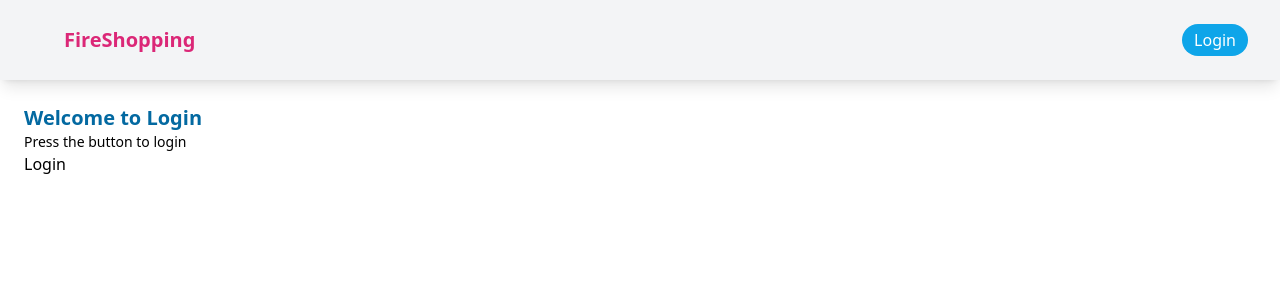
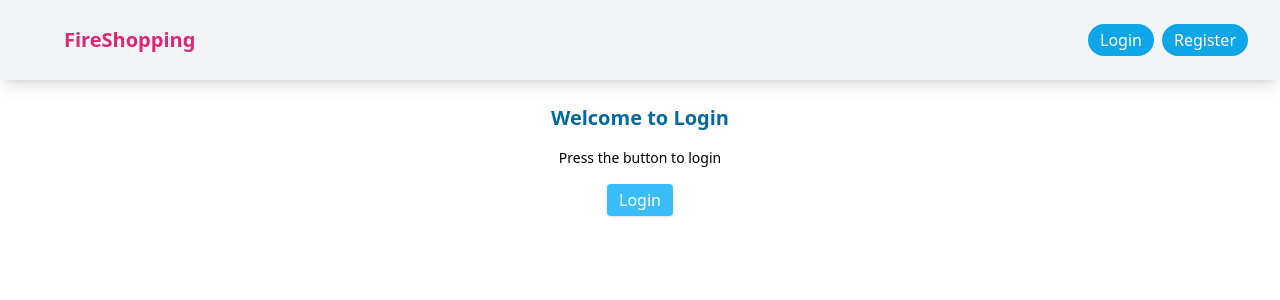
Before and after one commit to katiaku/firebase-shopping, a React (Create React App) app: page / in a window 1280 px wide. Both pictures are taken after a click on the button "Login". Shown: the top 300 px of the page. Built offline with nearby package versions, Linux system fonts and the light colour scheme; some icons are missing; the HTML template or start-up script is replaced by a standard one.

Commit message:
Add authentication with email

```diff
--- a/src/App.js
+++ b/src/App.js
@@ -3,6 +3,7 @@
 import Header from './components/Header';
 import Home from './routes/Home';
 import Login from './routes/Login';
+import Register from './routes/Register';
 
 export const AppContext = createContext(null);
 
@@ -14,6 +15,7 @@
       <main className='p-6'>
         {route === "home" && <Home />}
         {route === "login" && <Login />}
+        {route === "register" && <Register />}
       </main>
     </AppContext.Provider>
   );
--- a/src/components/Header.jsx
+++ b/src/components/Header.jsx
@@ -3,16 +3,21 @@
 import { AppContext } from '../App';
 
 const Header = () => {
-    const { route, setRoute } = useContext(AppContext);
+    const { setRoute } = useContext(AppContext);
     return (
         <header className='h-20 w-full bg-gray-100 shadow-lg flex items-center justify-between px-8'>
             <div className='flex items-center gap-2 cursor-pointer' onClick={() => setRoute("home")}>
                 <PiFireSimpleBold className='text-2xl text-pink-600'/>
                 <span className='text-xl font-semibold text-pink-600'>FireShopping</span>
             </div>
-            <button className='bg-sky-500 text-white py-1 px-3 rounded-full hover:bg-sky-700 transition' onClick={() => setRoute("login")}>
-                Login
-            </button>
+            <div className='flex gap-2'>
+                <button className='bg-sky-500 text-white py-1 px-3 rounded-full hover:bg-sky-700 transition' onClick={() => setRoute("login")}>
+                    Login
+                </button>
+                <button className='bg-sky-500 text-white py-1 px-3 rounded-full hover:bg-sky-700 transition' onClick={() => setRoute("register")}>
+                    Register
+                </button>
+            </div>
         </header>
     )
 }
--- a/src/routes/Home.jsx
+++ b/src/routes/Home.jsx
@@ -2,7 +2,7 @@
 
 const Home = () => {
     return (
-        <div>
+        <div className='flex flex-col gap-4 items-center'>
             <h1 className='text-xl font-semibold text-sky-700'>Welcome to FireShopping</h1>
         </div>
     )
--- a/src/routes/Login.jsx
+++ b/src/routes/Login.jsx
@@ -5,7 +5,7 @@
 const auth = getAuth();
 
 const Login = () => {
-    const hazLogin = () => {
+    const doLogin = () => {
         signInWithPopup(auth, provider)
             .then((result) => {
                 // This gives you a Google Access Token. You can use it to access the Google API.
@@ -30,12 +30,12 @@
     }
 
     return (
-        <div>
+        <div className='flex flex-col gap-4 items-center'>
             <h1 className='text-xl font-semibold text-sky-700'>
                 Welcome to Login
             </h1>
             <p className='text-sm'>Press the button to login</p>
-            <button onClick={hazLogin}>Login</button>
+            <button onClick={doLogin} className='bg-sky-400 px-3 py-1 text-white rounded shadow'>Login</button>
         </div>
     )
 }
--- /dev/null
+++ b/src/routes/Register.jsx
@@ -0,0 +1,44 @@
+import React, { useState } from 'react';
+import { getAuth, createUserWithEmailAndPassword } from "firebase/auth";
+
+const auth = getAuth();
+
+const Register = () => {
+    const [email, setEmail] = useState("");
+    const [password, setPassword] = useState("");
+    const createUser = () => {
+        createUserWithEmailAndPassword(auth, email, password)
+            .then((userCredential) => {
+                // Signed in
+                const user = userCredential.user;
+                // ...
+                console.log(user);
+            })
+            .catch((error) => {
+                const errorCode = error.code;
+                const errorMessage = error.message;
+                // ..
+            });
+    };
+
+    const handleSubmit = e => {
+        e.preventDefault();
+        createUser();
+    }
+
+    return (
+        <div className='flex flex-col gap-4 items-center'>
+            <h1 className='text-xl font-semibold text-sky-700'>
+                Welcome to Register
+            </h1>
+            <p className='text-sm'>Please register to get access to the best app in the world!</p>
+            <form onSubmit={handleSubmit} className='flex flex-col gap-2'>
+                <input className='border border-gray-500 rounded py-1 px-2 outline-none' type='email' value={email} onChange={e => setEmail(e.target.value)} />
+                <input className='border border-gray-500 rounded py-1 px-2 outline-none' type='text' value={password} onChange={e => setPassword(e.target.value)} />
+                <button className='bg-sky-400 py-1 text-white rounded shadow'>Register</button>
+            </form>
+        </div>
+    )
+}
+
+export default Register
```
